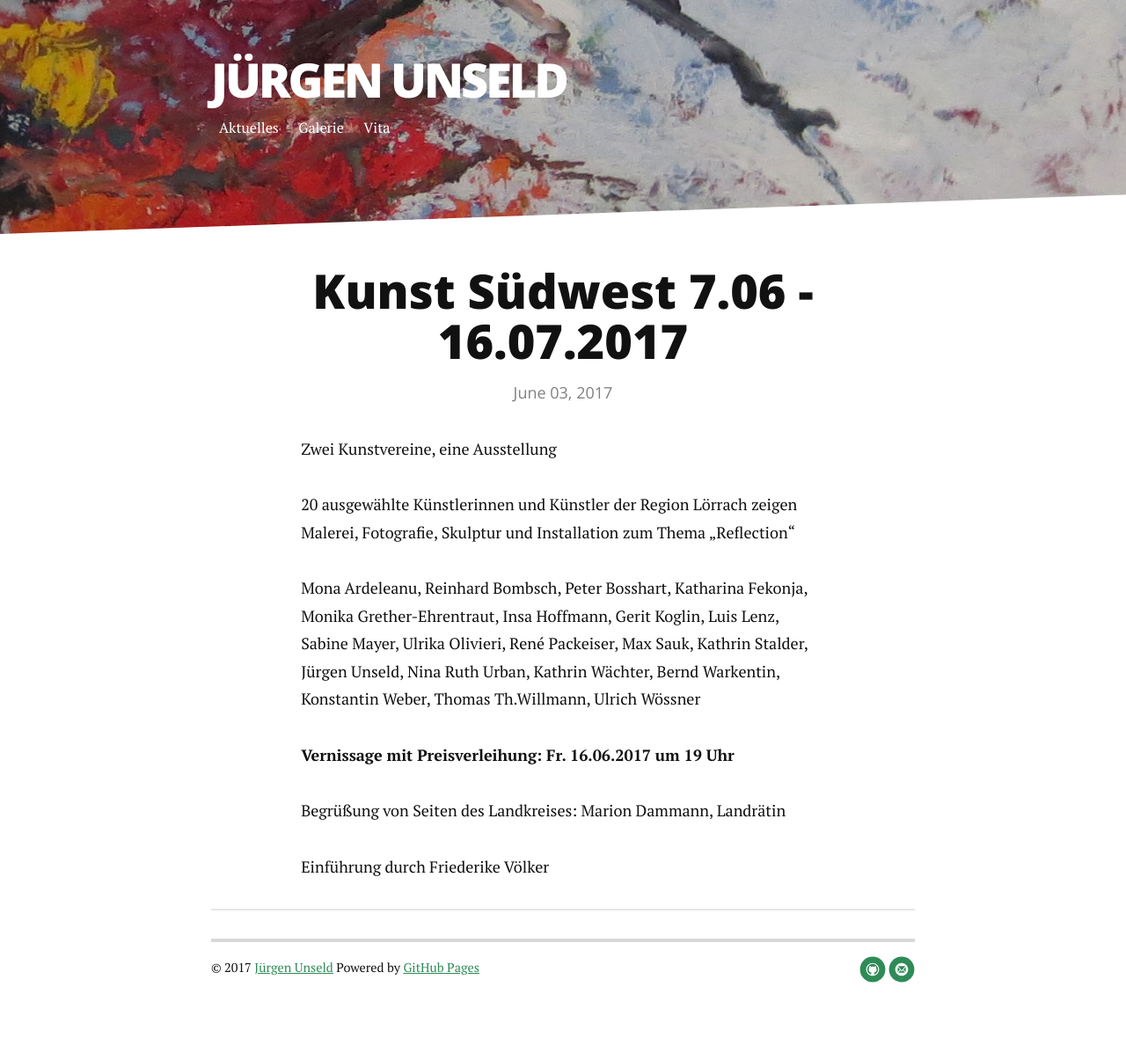
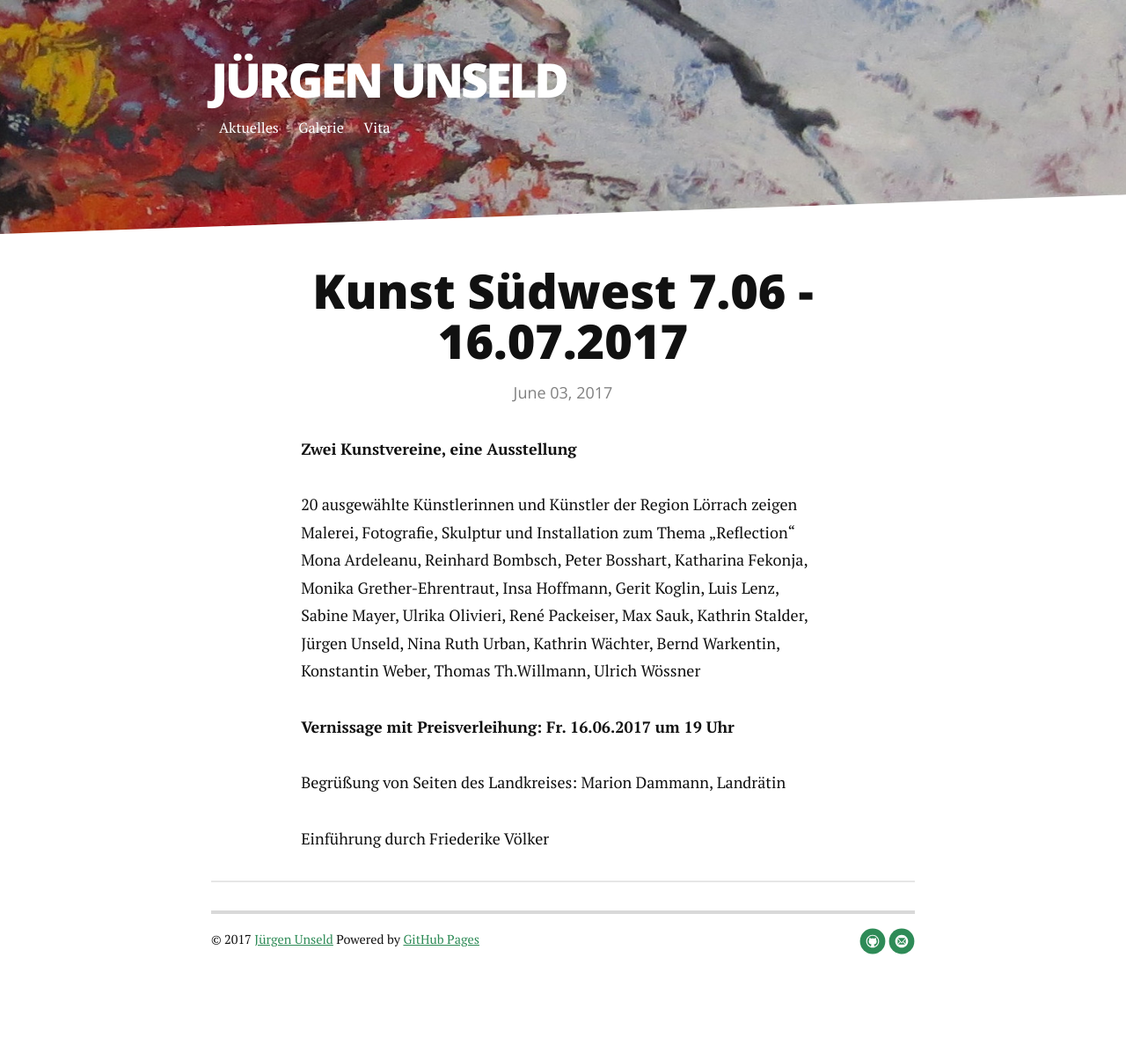
Before and after one commit to jueunseld/jueunseld.github.io, a Jekyll site: the page built from _posts/2017-06-03-Kunst-Suedwest.md, in a window 1280 px wide. Shown: the whole page at 88% size. Built offline with Jekyll 4.4.1, drawn with Linux system fonts in a browser that asks for light colours; nearby versions of some CDN libraries; after the commit the page ends 1173 px from its top, so only the background shows below that.

Commit message:
neuigkeiten

```diff
--- a/_posts/2017-06-03-Kunst-Suedwest.md
+++ b/_posts/2017-06-03-Kunst-Suedwest.md
@@ -4,10 +4,10 @@ title:  "Kunst Südwest 7.06 - 16.07.2017"
 date:   2017-06-03
 ---
 
-Zwei Kunstvereine, eine Ausstellung
+**Zwei Kunstvereine, eine Ausstellung**
 
 20 ausgewählte Künstlerinnen und Künstler der Region Lörrach zeigen Malerei, Fotografie, Skulptur und Installation zum Thema „Reflection“
-
+<br />
 Mona Ardeleanu, Reinhard Bombsch, Peter Bosshart, Katharina Fekonja, Monika Grether-Ehrentraut, Insa Hoffmann, Gerit Koglin, Luis Lenz, Sabine Mayer, Ulrika Olivieri, René Packeiser, Max Sauk, Kathrin Stalder, Jürgen Unseld, Nina Ruth Urban, Kathrin Wächter, Bernd Warkentin, Konstantin Weber, Thomas Th.Willmann, Ulrich Wössner
 
 
```
